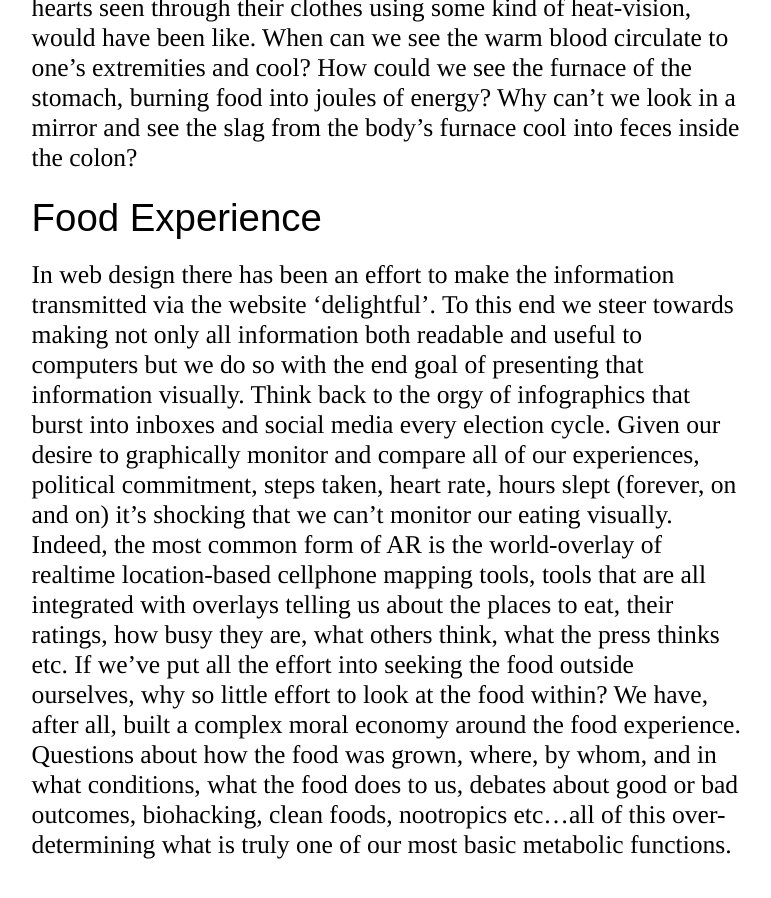
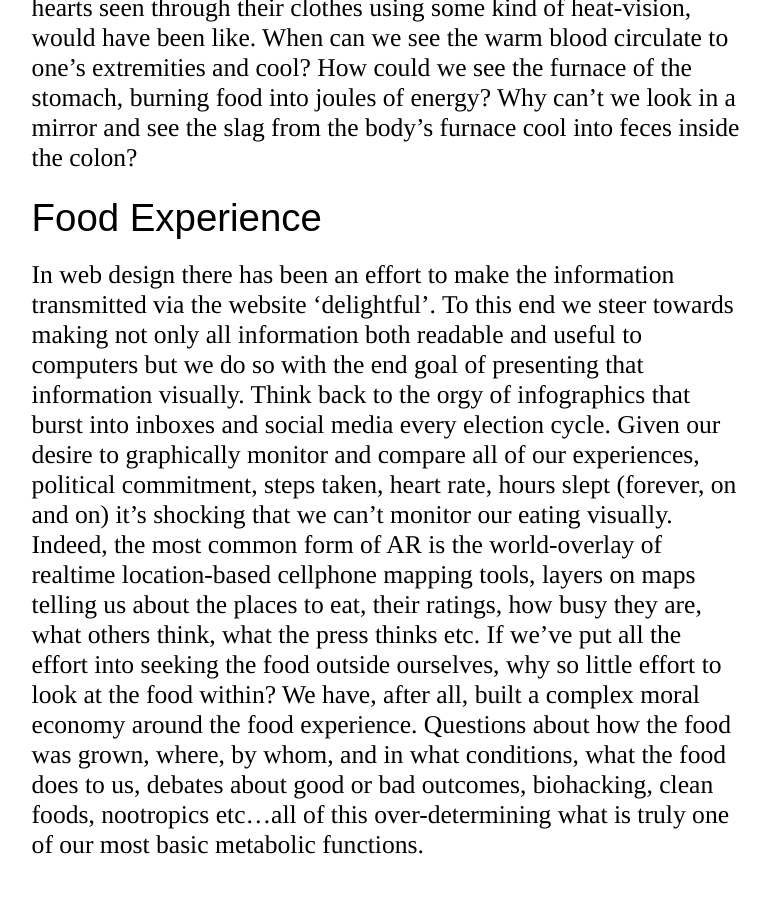
Before and after one commit to ssssssssk/ESCOLAR, a Jekyll site: the page built from _posts/2018-12-01-Steve_Kado.md, in a window 1280 px wide and 900 px high, scrolled down 2706 px. Shown: the whole window, without its empty margins (378-1149 px from the left). Built offline with Jekyll 4.4.1, drawn with Linux system fonts in a browser that asks for light colours.

Commit message:
Slight change to text of SK writing

```diff
--- a/_posts/2018-12-01-Steve_Kado.md
+++ b/_posts/2018-12-01-Steve_Kado.md
@@ -25,7 +25,7 @@ When Google Glass, the world's first mass-marketed AR device, was released it ar
 
 ## Food Experience
 
-In web design there has been an effort to make the information transmitted via the website 'delightful'. To this end we steer towards making not only all information both readable and useful to computers but we do so with the end goal of presenting that information visually. Think back to the orgy of infographics that burst into inboxes and social media every election cycle. Given our desire to graphically monitor and compare all of our experiences, political commitment, steps taken, heart rate, hours slept (forever, on and on) it's shocking that we can't monitor our eating visually. Indeed, the most common form of AR is the world-overlay of realtime location-based cellphone mapping tools, tools that are all integrated with overlays telling us about the places to eat, their ratings, how busy they are, what others think, what the press thinks etc. If we've put all the effort into seeking the food outside ourselves, why so little effort to look at the food within? We have, after all, built a complex moral economy around the food experience. Questions about how the food was grown, where, by whom, and in what conditions, what the food does to us, debates about good or bad outcomes, biohacking, clean foods, nootropics etc&#x2026;all of this over-determining what is truly one of our most basic metabolic functions.
+In web design there has been an effort to make the information transmitted via the website 'delightful'. To this end we steer towards making not only all information both readable and useful to computers but we do so with the end goal of presenting that information visually. Think back to the orgy of infographics that burst into inboxes and social media every election cycle. Given our desire to graphically monitor and compare all of our experiences, political commitment, steps taken, heart rate, hours slept (forever, on and on) it's shocking that we can't monitor our eating visually. Indeed, the most common form of AR is the world-overlay of realtime location-based cellphone mapping tools, layers on maps telling us about the places to eat, their ratings, how busy they are, what others think, what the press thinks etc. If we've put all the effort into seeking the food outside ourselves, why so little effort to look at the food within? We have, after all, built a complex moral economy around the food experience. Questions about how the food was grown, where, by whom, and in what conditions, what the food does to us, debates about good or bad outcomes, biohacking, clean foods, nootropics etc&#x2026;all of this over-determining what is truly one of our most basic metabolic functions.
 
 How did we decide what to eat before? What are we so worried about getting wrong that we require so much information to not fail at eating? Or perhaps better to ask why we must have the ability to research micro-local cuisines from the most distant corners of the globe at the extreme cost of the entire infrastructure of the internet, the bat-befuddling wireless networks, the energy (likely extracted in a horrible way) that powers the entire system, not to mention the forced labor that builds the machinery itself. How have we allowed all of this waste at a byzantine international level all so that we can find out what other people, who may not share any of our own particular tastes or desires, think of a restaurant? To go through this effort surely the results of these choices must have extreme and long-lasting effects? Yet sadly, no: the entire drama will have to be replayed in a few short hours, once our metabolism has done it's work. Why does this feeding system create so much anxiety, take up so much social space, when it's only product is feces?
 
```
